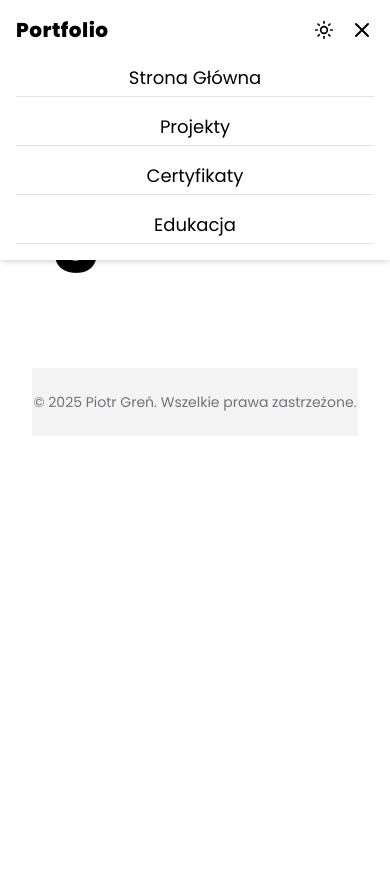
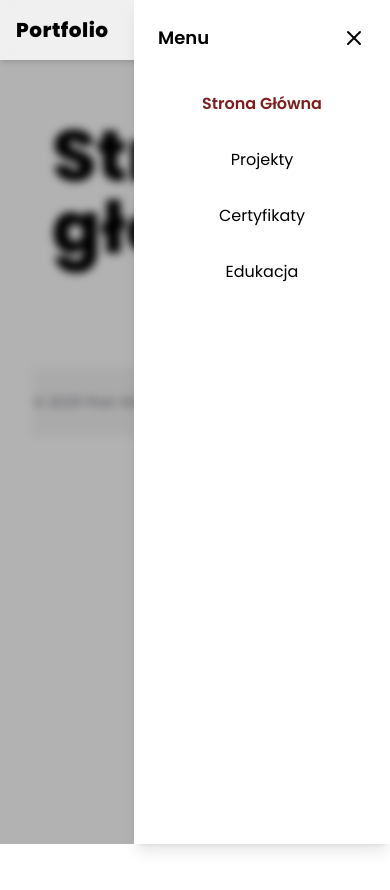
Before and after one commit to PiotrGren/piotrgren-portfolio, a React (Vite) app in the folder frontend/: page / in a window 390 px wide. Both pictures are taken after a click on the button 362 px from the left and 30 px from the top of the page. Shown: the top 890 px of the page. Built offline with nearby package versions, Linux system fonts and the light colour scheme.

Commit message:
Mobile Nvbar as Sidebar + blurr and animations

```diff
--- a/frontend/package.json
+++ b/frontend/package.json
@@ -10,6 +10,7 @@
     "preview": "vite preview"
   },
   "dependencies": {
+    "clsx": "^2.1.1",
     "framer-motion": "^12.7.3",
     "lucide-react": "^0.488.0",
     "react": "^19.0.0",
--- a/frontend/public/index.html
+++ /dev/null
@@ -1,14 +0,0 @@
-<!doctype html>
-<html lang="en">
-  <head>
-    <meta charset="UTF-8" />
-    <link rel="icon" type="image/svg+xml" href="/logo-title.svg" />
-    <link href="https://fonts.googleapis.com/css2?family=Poppins:wght@300;400;600;800&display=swap" rel="stylesheet">
-    <meta name="viewport" content="width=device-width, initial-scale=1.0" />
-    <title>Piotr Greń</title>
-  </head>
-  <body>
-    <div id="root"></div>
-    <script type="module" src="/src/main.tsx"></script>
-  </body>
-</html>
--- a/frontend/src/components/Navbar.tsx
+++ b/frontend/src/components/Navbar.tsx
@@ -3,6 +3,7 @@ import { Link, NavLink } from 'react-router-dom'
 import { Menu, X } from 'lucide-react'
 import ThemeToggle from './ThemeToggle'
 import { motion, AnimatePresence } from 'framer-motion'
+import clsx from 'clsx'
 
 const navItems = [
     { name: 'Strona Główna', to: '/' },
@@ -23,6 +24,8 @@ export default function Navbar() {
     return (
         <AnimatePresence>
             {show && (
+                <>
+                    {/*Navbar */}
                     <motion.header
                         initial={{y: -60, opacity: 0}}
                         animate={{ y: 0, opacity: 1}}
@@ -40,7 +43,9 @@ export default function Navbar() {
                                         key={to}
                                         to={to}
                                         className={({ isActive }) =>
+                                            clsx(
                                                 `transition-colors hover:text-red-700 ${isActive ? 'text-red-900 font-semibold' : ''}`
+                                            )
                                         }
                                     >
                                         {name}
@@ -51,35 +56,60 @@ export default function Navbar() {
 
                             <div className="navbar-div">
                                 <ThemeToggle />
-                            <button onClick={() => setIsOpen(!isOpen)}>
-                                {isOpen ? <X size={24} /> : <Menu size={24} />}
+                                <button onClick={() => setIsOpen(true)}>
+                                    <Menu size={24} /> {/*{isOpen ? <X size={24} /> : }*/}
                                 </button>
                             </div>
                         </div>
+                    </motion.header>
 
-                    {/* Moblie Menu */}
+                    {/* Moblie Menu - Overlay z blurrem*/}
                     <AnimatePresence>
                         {isOpen && (
+                            <>
+                                {/* Tło z blurrem */}
                                 <motion.div
-                                initial={{ height: 0, opacity: 0}}
-                                animate={{ height: 'auto', opacity: 1}}
-                                exit={{ height: 0, opacity: 0}}
-                                className="navbar-mobile"
+                                    initial={{ opacity: 0}}
+                                    animate={{ opacity: 1}}
+                                    exit={{ opacity: 0}}
+                                    className="navbar-mobile-blurr"
+                                    onClick={() => setIsOpen(false)}
+                                />
+
+                                {/* Panel boczny */}
+                                <motion.div
+                                    className="navbar-sidebar"
+                                    initial={{ x: '100%' }}
+                                    animate={{ x: 0 }}
+                                    exit={{ x: '100%' }}
+                                    transition={{ type: 'spring', stiffness: 260, damping: 25 }}
                                 >
+                                    <div className="flex justify-between items-center mb-4">
+                                        <span className="text-lg font-semibold">Menu</span>
+                                        <button onClick={() => setIsOpen(false)}>
+                                            <X size={24} />
+                                        </button>
+                                    </div>
                                     {navItems.map(({ name, to}) => (
                                         <NavLink
                                             key={to}
                                             to={to}
                                             onClick={() => setIsOpen(false)}
-                                        className="navbar-mobile-navlink"
+                                            className={({ isActive }) =>
+                                                clsx(
+                                                    'py-2 text-base transition-colors hover:text-red-700 border-zinc-200 dark:border-zinc-700',
+                                                    isActive && 'text-red-900 font-semibold'
+                                                )
+                                            }
                                         >
                                             {name}
                                         </NavLink>
                                     ))}
                                 </motion.div>
+                            </>
                         )}
                     </AnimatePresence>
-                </motion.header>
+                </>
             )}
         </AnimatePresence>
     )
--- a/frontend/src/styles/base.css
+++ b/frontend/src/styles/base.css
@@ -48,6 +48,14 @@ body {
   @apply py-1 text-lg border-b border-zinc-200 dark:border-zinc-700;
 }
 
+.navbar-mobile-blurr {
+  @apply fixed inset-0 z-40 bg-black/30 backdrop-blur-sm;
+}
+
+.navbar-sidebar {
+  @apply fixed right-0 top-0 h-full w-64 bg-white dark:bg-zinc-900 shadow-lg z-50 p-6 flex flex-col gap-4;
+}
+
 /* Footer */
 .footer {
   @apply bg-zinc-100 dark:bg-zinc-800 py-6 text-center mt-12 text-sm text-zinc-500 dark:text-zinc-400;
--- a/frontend/src/styles/tailwind.css
+++ b/frontend/src/styles/tailwind.css
@@ -2,7 +2,7 @@
 @tailwind components;
 @tailwind utilities;
 
-@import './base.css';
+@import 'base.css';
 
 html {
     scroll-behavior: smooth;
```
Also changed, not shown: 1 other file (tests, documents, lock files or other folders). Lines whose indentation alone changed are shown as unchanged.
